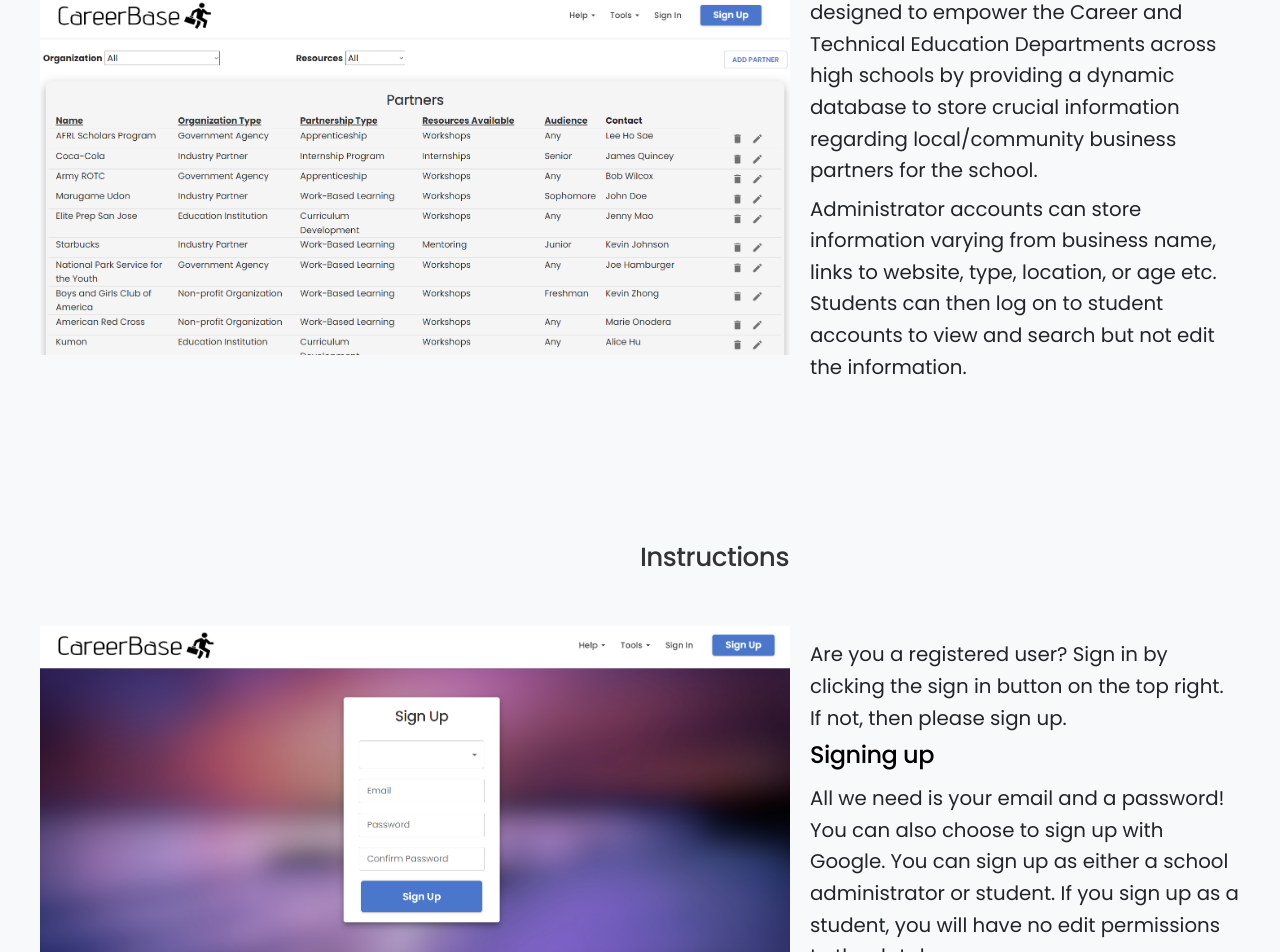
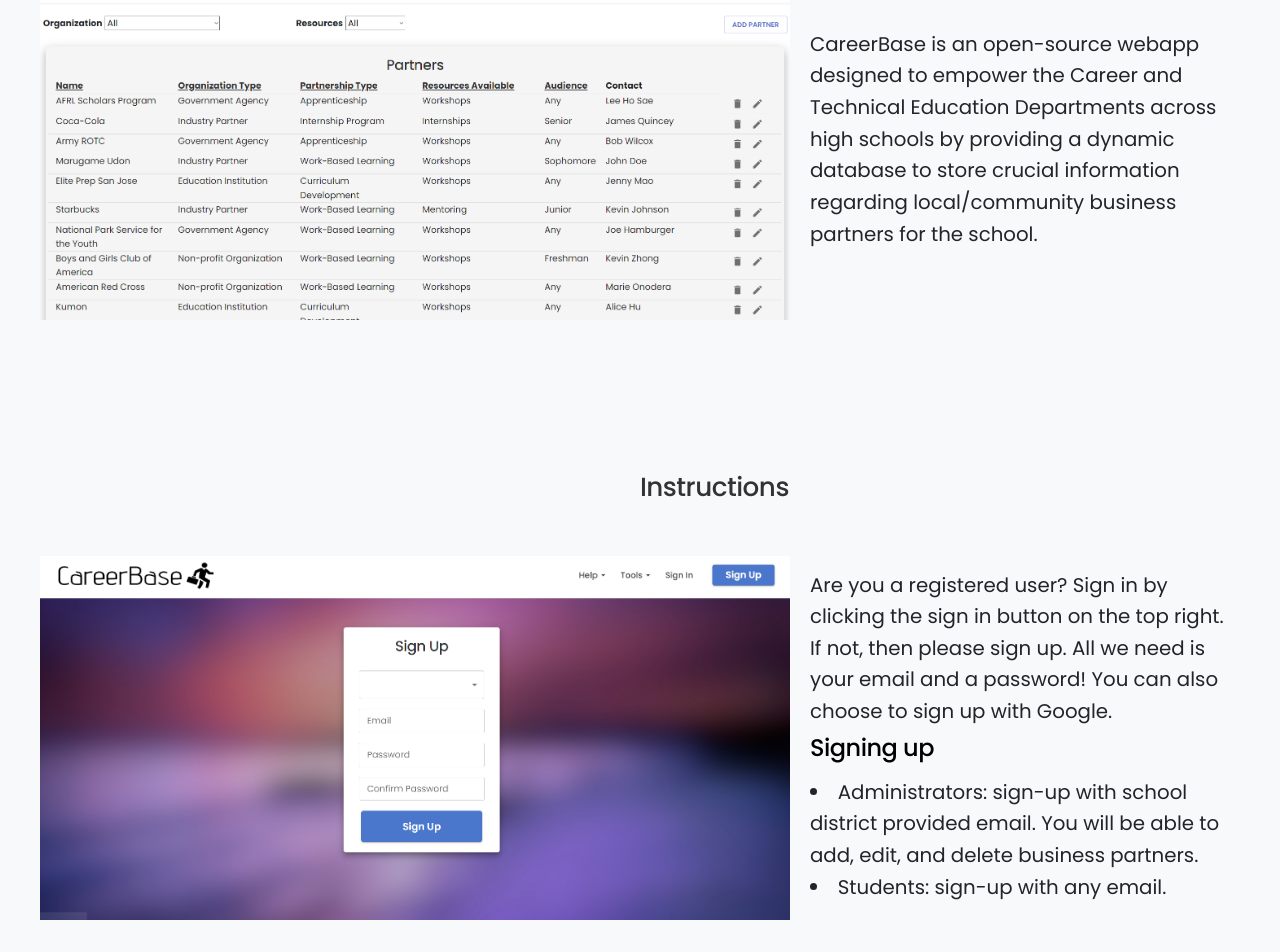
Before and after one commit to rytale1/fbla-coding-and-programming, a React (Create React App) app: page / in a window 1280 px wide. Shown: the part 1034-1986 px from the top of the page. Built offline with nearby package versions, Linux system fonts and the light colour scheme; no server answers.

Commit message:
- Enabled conditional rendering for delete and editing partners for distinction between student and administrator accounts.
- Editted paragraphs on home page.

- Code commenting throughout the codebase.

TODO:

- FAQs page

- Final checkups

- Remove debugging features

```diff
--- a/src/components/dashboard_list.tsx
+++ b/src/components/dashboard_list.tsx
@@ -5,6 +5,9 @@
 import { Row, Col } from "react-bootstrap";
 import { PartnerEntry } from "./dashboard";
 import DashboardDetail from "./dashboard_detail";
+import { onAuthStateChanged } from "firebase/auth";
+import { auth, db } from "../auth";
+import { collection, getDocs, query, where } from "firebase/firestore";
 
 interface Props {
     partners: PartnerEntry[];
@@ -30,6 +33,22 @@
     selectedPartner,
 }) => {
     const [hovered, setHovered] = useState<string | null>(null);
+    const [isAdmin, setIsAdmin] = useState(false);
+
+    onAuthStateChanged(auth, async (user) => {
+        if (user) {
+            const uid = user.uid;
+            const q = query(collection(db, "users"), where("uid", "==", uid));
+            const qSnapshot = await getDocs(q);
+            qSnapshot.forEach((doc) => {
+                if (doc.data().accountType === "Staff") {
+                    setIsAdmin(true);
+                } else {
+                    setIsAdmin(false);
+                }
+            });
+        }
+    });
 
     return (
         <div style={{ padding: "5px", margin: "10px" }}>
@@ -180,20 +199,20 @@
                                     <Col md="2">{partner.contactInfo.name}</Col>
                                     <Col md="1">
                                         {" "}
+                                        {isAdmin && (
+                                        <>
                                             <IconButton
                                                 aria-label="delete"
-                                            onClick={() =>
-                                                handleDelete(partner)
-                                            }
+                                                onClick={() => handleDelete(partner)}
                                             >
                                                 <DeleteIcon />
-                                        </IconButton>
-                                        <IconButton
+                                            </IconButton><IconButton
                                                 aria-label="edit"
                                                 onClick={() => handleEdit(partner)}
                                             >
                                                     <EditIcon />
                                                 </IconButton>
+                                        </>)}
                                     </Col>
                                 </Row>
                                 <DashboardDetail
--- a/src/components/home.tsx
+++ b/src/components/home.tsx
@@ -6,6 +6,7 @@
 import "../css/globals.css";
 import { Button } from "@mui/material";
 
+//Override: Firebase onAuthStateChanged()
 onAuthStateChanged(auth, (user) => {
     if (user) {
         const uid = user.uid;
@@ -14,11 +15,11 @@
         console.log("signed out");
     }
 });
-//Ooga booga
 
 interface HomePageProps {}
 
 const Home: React.FC<HomePageProps> = () => {
+    //Scroll to specified element
     const scrollTo = (id: string) => {
         const element = document.getElementById(id);
         if (element) {
@@ -33,6 +34,7 @@
                     pageTitle="CareerBase - Where careers are found"
                     description="CareerBase is a database created to help high schoolers find careers and job opportunities"
                 />
+                {/* General page layout */}
                 <section id="hero-3" className="bg-scroll division">
                     <div
                         className="container"
@@ -164,14 +166,7 @@
                             dynamic database to store crucial information
                             regarding local/community business partners for the
                             school. </p>
-
-                            <p>
-                            Administrator accounts can store information
-                            varying from business name, links to website, type,
-                            location, or age etc. Students can then log on to
-                            student accounts to view and search but not edit the
-                            information.
-                        </p></div>
+                            </div>
 
                     </div>
                 </section>
@@ -214,15 +209,17 @@
                             <p>
                                 Are you a registered user? Sign in by clicking the
                                 sign in button on the top right. If not, then please
-                                sign up.
+                                sign up. All we need is your email and a password! You can
+                                also choose to sign up with Google.
                             </p>
                             <p>
                                 <h5>Signing up</h5>
-                                All we need is your email and a password! You can
-                                also choose to sign up with Google. You can sign up
-                                as either a school administrator or student. If you
-                                sign up as a student, you will have no edit
-                                permissions to the database.
+                                <li>
+                                    Administrators: sign-up with school district provided email. You will be able to add, edit, and delete business partners.
+                                </li>
+                                <li>
+                                    Students: sign-up with any email.
+                                </li>
                             </p>
                         </div>
                     </div>
--- a/src/components/login.tsx
+++ b/src/components/login.tsx
@@ -23,6 +23,7 @@
 
     const routeDashboard = async () => {
         let path = `/dashboard`;
+        //Routes to dashboard through navigate
         const auth = await authenticateUser(email, password);
         if (auth) {
             navigate(path);
@@ -33,7 +34,7 @@
         setEmail(event.target.value);
     }
 
-    /* Initiate authentication with google through Firebase. */
+    // Initiate authentication with google through Firebase
     const googleLogin = async () => {
         try {
             const googleAuth = await authenticateWithGoogle();
@@ -54,7 +55,7 @@
         setPassword(event.target.value);
     };
 
-    /* Routes to dashboard once login is successful. */
+    //Routes to dashboard once login is successful.
     const handleSubmit = async (event: React.FormEvent<HTMLFormElement>) => {
         event.preventDefault();
         const success = await authenticateUser(email, password);
--- a/src/components/signup.tsx
+++ b/src/components/signup.tsx
@@ -34,21 +34,25 @@
     const handleAccountTypeChange = (event: SelectChangeEvent) => {
         setAccountType(event.target.value as string);
     };
+
     const handleEmailChange = (event: React.ChangeEvent<HTMLInputElement>) => {
         setEmail(event.target.value);
         setEmailError(!validateEmail(event.target.value));
     };
+
     const handlePasswordChange = (
         event: React.ChangeEvent<HTMLInputElement>
     ) => {
         setPassword(event.target.value);
         let validationResult = !validatePasswordStrength(event.target.value);
+        //Call to password strength validation
         if (validationResult) {
             setPasswordError("weak");
         } else {
             setPasswordError("");
         }
     };
+
     const handleConfirmPasswordChange = (
         event: React.ChangeEvent<HTMLInputElement>
     ) => {
@@ -57,33 +61,42 @@
             setPasswordError("mismatch");
         }
     };
+
     const handleSubmit = async (event: React.FormEvent<HTMLFormElement>) => {
         event.preventDefault();
+        //Input validation: password && confirm password fields mismatch
         if (password !== confirmPassword) {
             setPasswordError("mismatch");
             return;
+        //Input validation: password strength
         }
         if (!validatePasswordStrength(password)) {
             setPasswordError("weak");
         }
+        //Input validation: account type not filled out
         if (!accountType) {
             setAccountTypeError(true);
             return;
         }
+        //Calls the backend to store user data
         const success = await createUserAndStoreAccountType(
             email,
             password,
             accountType
         );
+        //Routes to dashboard upon successful sign-up
         if (success) navigate("/dashboard");
         else setSignupError(true);
     };
+
+    //Enables signing up/signing in with Google
     const googleLogin = async () => {
         if (!accountType) {
             setAccountTypeError(true);
             return;
         }
         try {
+            //Communication between frontend and backend
             const googleAuth = await signUpWithGoogle(accountType);
             if (googleAuth) {
                 let path = `/dashboard`;
@@ -103,8 +116,8 @@
                 className="container"
                 style={{
                     backgroundImage: `url("/images/blurredbackground.jpg")`,
-                    backgroundSize: "cover", // Optional: Adjust background size as needed
-                    backgroundPosition: "center", // Optional: Adjust background position as needed
+                    backgroundSize: "cover", // Adjust background size as needed
+                    backgroundPosition: "center", // Adjust background position as needed
                     height: "800px",
                 }}
             >
--- a/src/utils.ts
+++ b/src/utils.ts
@@ -10,6 +10,7 @@
 // Regular expression borrowed from https://stackoverflow.com/questions/5142103/regex-to-validate-password-strength
 export const validatePasswordStrength = (pass: string): boolean => {
     return (
+        //Returns true if password contains special character (!@#$&*), two digits, and is at least 8 characters long.
         pass.match(
             /^(?=.*[!@#$&*])(?=.*[0-9].*[0-9]).{8,}$/
         ) !== null
```
Also changed, not shown: src/components/dashboard.tsx (+14 -9 lines). Lines whose indentation alone changed are shown as unchanged.
